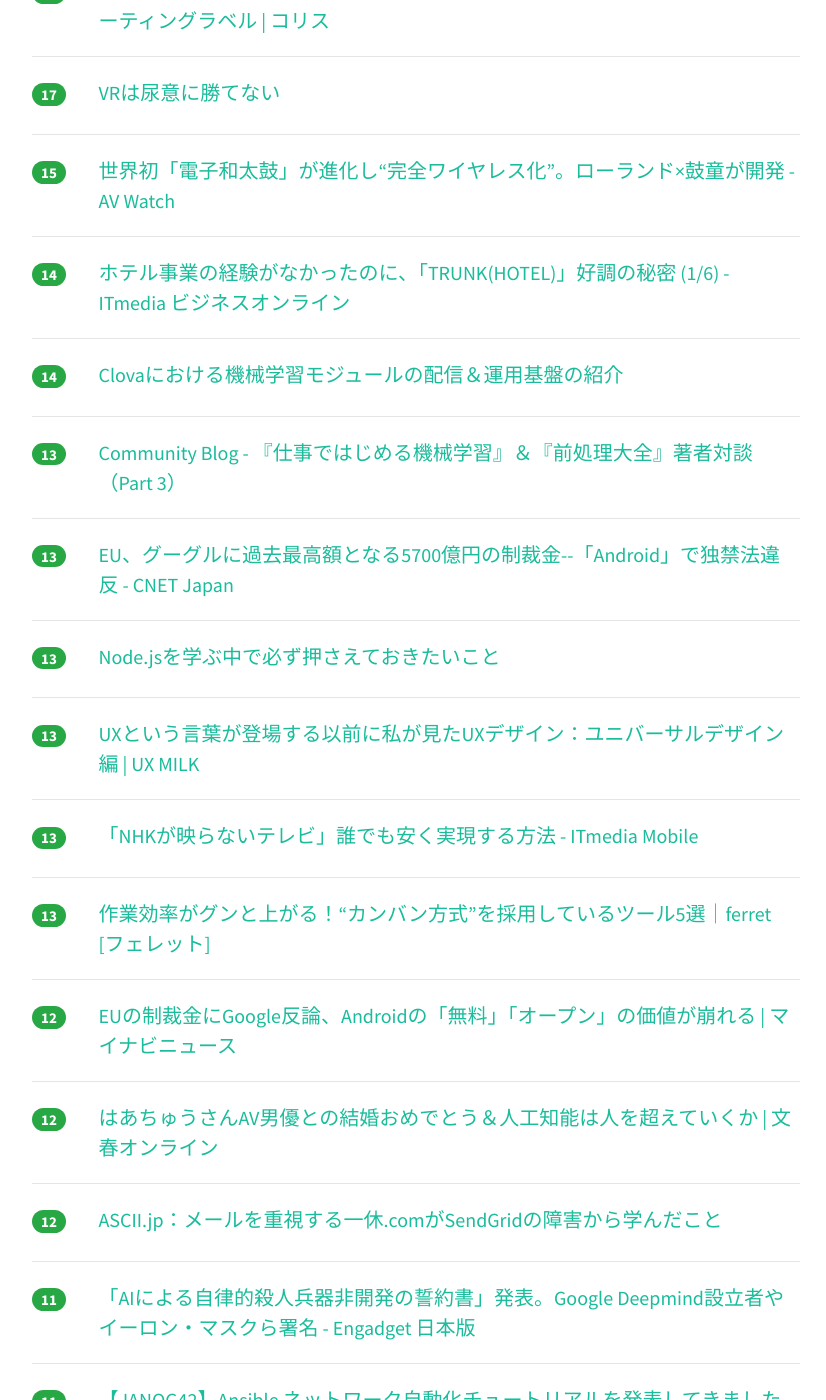
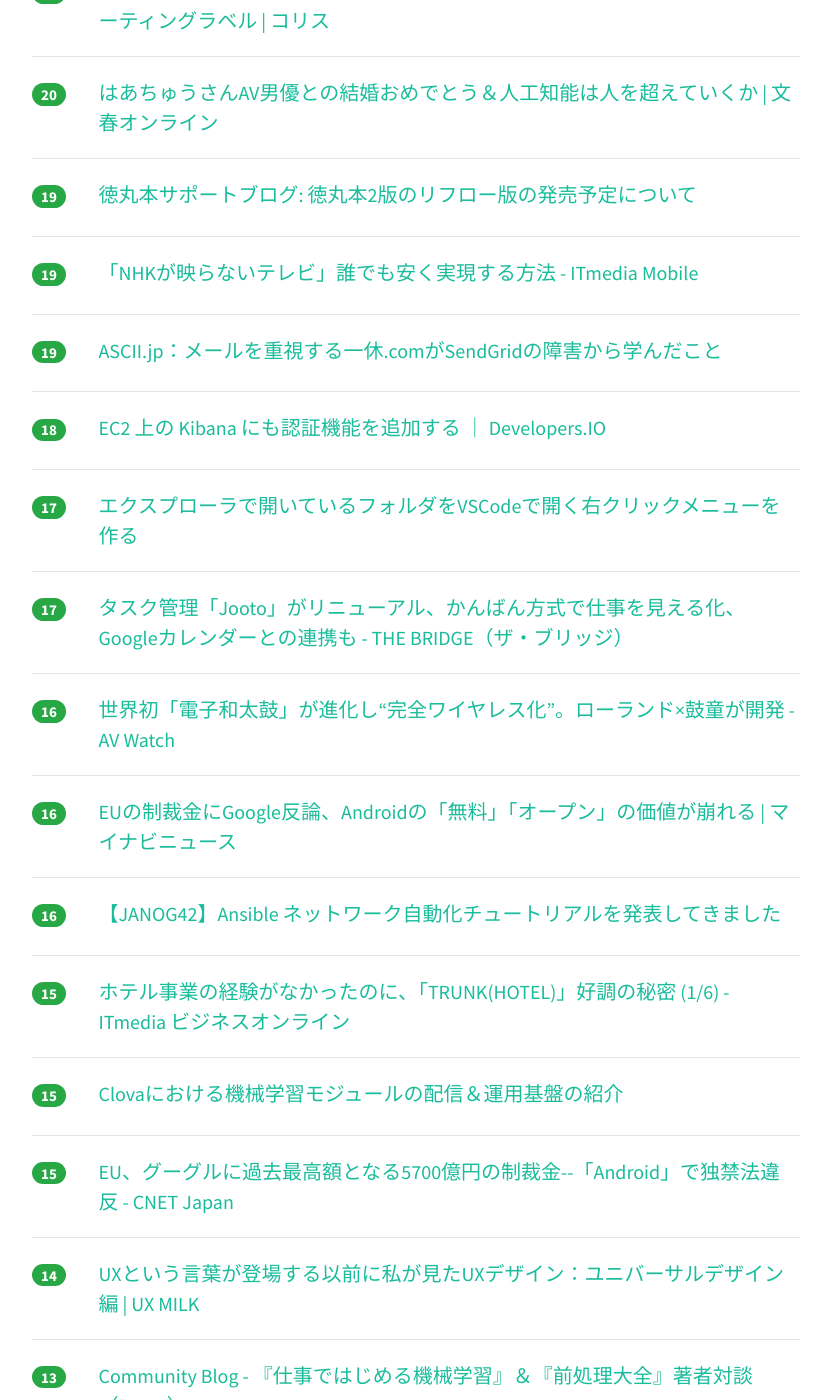
Before and after one commit to yatta47/hatena-matome-site, a Jekyll site: the page built from _posts/2018-07-19-hatena.md, in a window 1280 px wide and 1400 px high, scrolled down 2451 px. Shown: the whole window, without its empty margins (224-1050 px from the left). Built offline with Jekyll 4.4.1, drawn with Linux system fonts in a browser that asks for light colours; nearby versions of some CDN libraries; some of the changed text lies outside the part shown.

Commit message:
Updated 2018-07-19

```diff
--- a/_posts/2018-07-19-hatena.md
+++ b/_posts/2018-07-19-hatena.md
@@ -1,23 +1,23 @@
 ---
 layout: post
 title:  "2018-07-19 はてぶIT"
-date:   2018-07-19 13:02:25
+date:   2018-07-19 14:02:20
 tags: [it-hotentry]
 ---
-61 件のデータあり
+66 件のデータあり
 
 <hr><div class="row">
-<div class="col-1"><span class="badge badge-pill badge-success h2">292</span></div>
+<div class="col-1"><span class="badge badge-pill badge-success h2">315</span></div>
 <div class="col-11"><a href='https://news.mynavi.jp/article/20180718-665930/' target='_blank'>Linuxネットワークコマンド新旧まとめ | マイナビニュース</a></div>
 </div>
 <hr>
 <div class="row">
-<div class="col-1"><span class="badge badge-pill badge-success h2">201</span></div>
+<div class="col-1"><span class="badge badge-pill badge-success h2">264</span></div>
 <div class="col-11"><a href='http://blog.livedoor.jp/itsoku/archives/53829029.html' target='_blank'>【悲報】本田圭佑さん、W杯後にプログラミング猛勉強。タイピングからHTML、今はRuby : IT速報</a></div>
 </div>
 <hr>
 <div class="row">
-<div class="col-1"><span class="badge badge-pill badge-success h2">156</span></div>
+<div class="col-1"><span class="badge badge-pill badge-success h2">167</span></div>
 <div class="col-11"><a href='https://www.publickey1.jp/blog/18/aivisual_studio_intellicode.html' target='_blank'>コーディングをAIが支援してくれる「Visual Studio IntelliCode」がアップデート。既存コードからコーディング規約を推測し、適切な設定ファイルを生成 － Publickey</a></div>
 </div>
 <hr>
@@ -27,53 +27,63 @@ tags: [it-hotentry]
 </div>
 <hr>
 <div class="row">
-<div class="col-1"><span class="badge badge-pill badge-success h2">89</span></div>
+<div class="col-1"><span class="badge badge-pill badge-success h2">126</span></div>
 <div class="col-11"><a href='https://webtan.impress.co.jp/e/2018/07/19/29325' target='_blank'>ぐるなび伊東氏が明かすオウンドメディア立ち上げの極意――新米担当者に贈る“タスクリスト”付き | Web担当者Forum</a></div>
 </div>
 <hr>
 <div class="row">
-<div class="col-1"><span class="badge badge-pill badge-success h2">69</span></div>
+<div class="col-1"><span class="badge badge-pill badge-success h2">91</span></div>
 <div class="col-11"><a href='http://blog.serverworks.co.jp/tech/2018/07/18/aws_blue_green_deployments/' target='_blank'>AWSのホワイトペーパーから学ぶブルーグリーンデプロイメント – サーバーワークスエンジニアブログ</a></div>
 </div>
 <hr>
 <div class="row">
-<div class="col-1"><span class="badge badge-pill badge-success h2">56</span></div>
+<div class="col-1"><span class="badge badge-pill badge-success h2">80</span></div>
+<div class="col-11"><a href='https://forest.watch.impress.co.jp/docs/news/1133620.html' target='_blank'>「Delphi」「C++Builder」のフル機能を無償で ～“Community Edition”が発表、 - 窓の杜</a></div>
+</div>
+<hr>
+<div class="row">
+<div class="col-1"><span class="badge badge-pill badge-success h2">78</span></div>
 <div class="col-11"><a href='https://tech.leverages.jp/entry/2018/07/18/120000' target='_blank'>インフラ経験0の新卒エンジニアがインフラエンジニアになるまで - Leverages Tech Blog</a></div>
 </div>
 <hr>
 <div class="row">
-<div class="col-1"><span class="badge badge-pill badge-success h2">46</span></div>
+<div class="col-1"><span class="badge badge-pill badge-success h2">77</span></div>
 <div class="col-11"><a href='https://geek-out.jp/column/entry/2018/07/19/110000' target='_blank'>低レイヤーの学び方 ── システムソフトウェアの世界は「今すぐ役に立つものが全て」ではない - GeekOut</a></div>
 </div>
 <hr>
 <div class="row">
-<div class="col-1"><span class="badge badge-pill badge-success h2">43</span></div>
+<div class="col-1"><span class="badge badge-pill badge-success h2">61</span></div>
+<div class="col-11"><a href='https://www3.nhk.or.jp/lnews/yamagata/20180717/6020001141.html' target='_blank'>ゲーム機で作曲 小学校で授業｜NHK 山形県のニュース</a></div>
+</div>
+<hr>
+<div class="row">
+<div class="col-1"><span class="badge badge-pill badge-success h2">57</span></div>
 <div class="col-11"><a href='http://twitter.com/madonomori/status/1019696077614665728' target='_blank'>窓の杜さんのツイート: "「Delphi」「C++Builder」のフル機能を無償で ～“Community Edition”が発表、／Windows、macOS、iOS、Android向けのネイティブアプ… https://t.co/i5Nn2ef4Bd… "</a></div>
 </div>
 <hr>
 <div class="row">
-<div class="col-1"><span class="badge badge-pill badge-success h2">40</span></div>
-<div class="col-11"><a href='https://www3.nhk.or.jp/lnews/yamagata/20180717/6020001141.html' target='_blank'>ゲーム機で作曲 小学校で授業｜NHK 山形県のニュース</a></div>
+<div class="col-1"><span class="badge badge-pill badge-success h2">41</span></div>
+<div class="col-11"><a href='https://bfore.hongotechgarage.com/entry/startup_playbook_sam_altman_y_combinator' target='_blank'>スタートアップ プレイブック - BFORE - スタートアップのノウハウ情報</a></div>
+</div>
+<hr>
+<div class="row">
+<div class="col-1"><span class="badge badge-pill badge-success h2">38</span></div>
+<div class="col-11"><a href='https://products.sint.co.jp/aisia/blog/vol1-19' target='_blank'>敵対的生成ネットワーク_GAN (Vol.19)</a></div>
 </div>
 <hr>
 <div class="row">
 <div class="col-1"><span class="badge badge-pill badge-success h2">37</span></div>
-<div class="col-11"><a href='https://products.sint.co.jp/aisia/blog/vol1-19' target='_blank'>敵対的生成ネットワーク_GAN (Vol.19)</a></div>
+<div class="col-11"><a href='https://mieruca-ai.com/ai/easy_deeplearning_algorithm/' target='_blank'>【非エンジニア向け】中学生でもなんとなくわかるDeepLearningのアルゴリズム【入門】 - ミエルカAI</a></div>
 </div>
 <hr>
 <div class="row">
-<div class="col-1"><span class="badge badge-pill badge-success h2">30</span></div>
+<div class="col-1"><span class="badge badge-pill badge-success h2">32</span></div>
 <div class="col-11"><a href='https://www.businessinsider.jp/post-171470' target='_blank'>人工知能は人間から奪うよりも多くの仕事を生み出す —— PwCが予測 | BUSINESS INSIDER JAPAN</a></div>
 </div>
 <hr>
 <div class="row">
-<div class="col-1"><span class="badge badge-pill badge-success h2">30</span></div>
-<div class="col-11"><a href='https://bfore.hongotechgarage.com/entry/startup_playbook_sam_altman_y_combinator' target='_blank'>スタートアップ プレイブック - BFORE - スタートアップのノウハウ情報</a></div>
-</div>
-<hr>
-<div class="row">
 <div class="col-1"><span class="badge badge-pill badge-success h2">29</span></div>
-<div class="col-11"><a href='https://mieruca-ai.com/ai/easy_deeplearning_algorithm/' target='_blank'>【非エンジニア向け】中学生でもなんとなくわかるDeepLearningのアルゴリズム【入門】 - ミエルカAI</a></div>
+<div class="col-11"><a href='https://www.nikkei.com/article/DGXMZO33130010Y8A710C1EA1000/' target='_blank'>グーグル、「無料モデル」曲がり角　抱き合わせの指摘　　：日本経済新聞</a></div>
 </div>
 <hr>
 <div class="row">
@@ -82,13 +92,33 @@ tags: [it-hotentry]
 </div>
 <hr>
 <div class="row">
-<div class="col-1"><span class="badge badge-pill badge-success h2">26</span></div>
-<div class="col-11"><a href='https://www.nikkei.com/article/DGXMZO33130010Y8A710C1EA1000/' target='_blank'>グーグル、「無料モデル」曲がり角　抱き合わせの指摘　　：日本経済新聞</a></div>
+<div class="col-1"><span class="badge badge-pill badge-success h2">25</span></div>
+<div class="col-11"><a href='https://forest.watch.impress.co.jp/docs/news/1133614.html' target='_blank'>Microsoft、「Windows 10」のデルタ更新を終了へ ～エクスプレス更新に一本化 - 窓の杜</a></div>
 </div>
 <hr>
 <div class="row">
-<div class="col-1"><span class="badge badge-pill badge-success h2">22</span></div>
-<div class="col-11"><a href='https://forest.watch.impress.co.jp/docs/news/1133614.html' target='_blank'>Microsoft、「Windows 10」のデルタ更新を終了へ ～エクスプレス更新に一本化 - 窓の杜</a></div>
+<div class="col-1"><span class="badge badge-pill badge-success h2">25</span></div>
+<div class="col-11"><a href='https://techlife.cookpad.com/entry/2018/07/19/100000' target='_blank'>新規決済手段導入に際し、なるべく丁寧にテストケースを作成した話 - クックパッド開発者ブログ</a></div>
+</div>
+<hr>
+<div class="row">
+<div class="col-1"><span class="badge badge-pill badge-success h2">24</span></div>
+<div class="col-11"><a href='http://www.itmedia.co.jp/news/articles/1807/19/news067.html' target='_blank'>成人向け「DMM.R18」名称変更　8月1日から「FANZA」に - ITmedia NEWS</a></div>
+</div>
+<hr>
+<div class="row">
+<div class="col-1"><span class="badge badge-pill badge-success h2">23</span></div>
+<div class="col-11"><a href='https://anond.hatelabo.jp/20180716192338' target='_blank'>VRは尿意に勝てない</a></div>
+</div>
+<hr>
+<div class="row">
+<div class="col-1"><span class="badge badge-pill badge-success h2">20</span></div>
+<div class="col-11"><a href='https://coliss.com/articles/build-websites/operation/css/elastic-input-animation.html' target='_blank'>このCSSアニメーションのアイデアすごい！CSSの疑似クラスで実装するフローティングラベル | コリス</a></div>
+</div>
+<hr>
+<div class="row">
+<div class="col-1"><span class="badge badge-pill badge-success h2">20</span></div>
+<div class="col-11"><a href='http://bunshun.jp/articles/-/8201' target='_blank'>はあちゅうさんAV男優との結婚おめでとう＆人工知能は人を超えていくか | 文春オンライン</a></div>
 </div>
 <hr>
 <div class="row">
@@ -97,13 +127,18 @@ tags: [it-hotentry]
 </div>
 <hr>
 <div class="row">
-<div class="col-1"><span class="badge badge-pill badge-success h2">18</span></div>
-<div class="col-11"><a href='https://dev.classmethod.jp/server-side/elasticsearch/authenticated-kibana-for-ec2/' target='_blank'>EC2 上の Kibana にも認証機能を追加する ｜ Developers.IO</a></div>
+<div class="col-1"><span class="badge badge-pill badge-success h2">19</span></div>
+<div class="col-11"><a href='http://www.itmedia.co.jp/mobile/articles/1807/19/news023.html' target='_blank'>「NHKが映らないテレビ」誰でも安く実現する方法 - ITmedia Mobile</a></div>
+</div>
+<hr>
+<div class="row">
+<div class="col-1"><span class="badge badge-pill badge-success h2">19</span></div>
+<div class="col-11"><a href='http://ascii.jp/elem/000/001/705/1705889/' target='_blank'>ASCII.jp：メールを重視する一休.comがSendGridの障害から学んだこと</a></div>
 </div>
 <hr>
 <div class="row">
 <div class="col-1"><span class="badge badge-pill badge-success h2">18</span></div>
-<div class="col-11"><a href='https://techlife.cookpad.com/entry/2018/07/19/100000' target='_blank'>新規決済手段導入に際し、なるべく丁寧にテストケースを作成した話 - クックパッド開発者ブログ</a></div>
+<div class="col-11"><a href='https://dev.classmethod.jp/server-side/elasticsearch/authenticated-kibana-for-ec2/' target='_blank'>EC2 上の Kibana にも認証機能を追加する ｜ Developers.IO</a></div>
 </div>
 <hr>
 <div class="row">
@@ -113,27 +148,42 @@ tags: [it-hotentry]
 <hr>
 <div class="row">
 <div class="col-1"><span class="badge badge-pill badge-success h2">17</span></div>
-<div class="col-11"><a href='https://coliss.com/articles/build-websites/operation/css/elastic-input-animation.html' target='_blank'>このCSSアニメーションのアイデアすごい！CSSの疑似クラスで実装するフローティングラベル | コリス</a></div>
+<div class="col-11"><a href='http://thebridge.jp/2018/07/jooto-renewal' target='_blank'>タスク管理「Jooto」がリニューアル、かんばん方式で仕事を見える化、Googleカレンダーとの連携も - THE BRIDGE（ザ・ブリッジ）</a></div>
 </div>
 <hr>
 <div class="row">
-<div class="col-1"><span class="badge badge-pill badge-success h2">17</span></div>
-<div class="col-11"><a href='https://anond.hatelabo.jp/20180716192338' target='_blank'>VRは尿意に勝てない</a></div>
+<div class="col-1"><span class="badge badge-pill badge-success h2">16</span></div>
+<div class="col-11"><a href='https://av.watch.impress.co.jp/docs/news/1133563.html' target='_blank'>世界初「電子和太鼓」が進化し“完全ワイヤレス化”。ローランド×鼓童が開発 - AV Watch</a></div>
+</div>
+<hr>
+<div class="row">
+<div class="col-1"><span class="badge badge-pill badge-success h2">16</span></div>
+<div class="col-11"><a href='https://news.mynavi.jp/article/20180719-666423/' target='_blank'>EUの制裁金にGoogle反論、Androidの「無料」「オープン」の価値が崩れる | マイナビニュース</a></div>
+</div>
+<hr>
+<div class="row">
+<div class="col-1"><span class="badge badge-pill badge-success h2">16</span></div>
+<div class="col-11"><a href='https://tekunabe.hatenablog.jp/entry/2018/07/18/janog42_ansible' target='_blank'>【JANOG42】Ansible ネットワーク自動化チュートリアルを発表してきました</a></div>
 </div>
 <hr>
 <div class="row">
 <div class="col-1"><span class="badge badge-pill badge-success h2">15</span></div>
-<div class="col-11"><a href='https://av.watch.impress.co.jp/docs/news/1133563.html' target='_blank'>世界初「電子和太鼓」が進化し“完全ワイヤレス化”。ローランド×鼓童が開発 - AV Watch</a></div>
+<div class="col-11"><a href='http://www.itmedia.co.jp/business/articles/1807/18/news021.html' target='_blank'>ホテル事業の経験がなかったのに、「TRUNK(HOTEL)」好調の秘密 (1/6) - ITmedia ビジネスオンライン</a></div>
+</div>
+<hr>
+<div class="row">
+<div class="col-1"><span class="badge badge-pill badge-success h2">15</span></div>
+<div class="col-11"><a href='https://www.slideshare.net/linecorp/clova-106423895' target='_blank'>Clovaにおける機械学習モジュールの配信＆運用基盤の紹介</a></div>
+</div>
+<hr>
+<div class="row">
+<div class="col-1"><span class="badge badge-pill badge-success h2">15</span></div>
+<div class="col-11"><a href='https://japan.cnet.com/article/35122681/' target='_blank'>EU、グーグルに過去最高額となる5700億円の制裁金--「Android」で独禁法違反 - CNET Japan</a></div>
 </div>
 <hr>
 <div class="row">
 <div class="col-1"><span class="badge badge-pill badge-success h2">14</span></div>
-<div class="col-11"><a href='http://www.itmedia.co.jp/business/articles/1807/18/news021.html' target='_blank'>ホテル事業の経験がなかったのに、「TRUNK(HOTEL)」好調の秘密 (1/6) - ITmedia ビジネスオンライン</a></div>
-</div>
-<hr>
-<div class="row">
-<div class="col-1"><span class="badge badge-pill badge-success h2">14</span></div>
-<div class="col-11"><a href='https://www.slideshare.net/linecorp/clova-106423895' target='_blank'>Clovaにおける機械学習モジュールの配信＆運用基盤の紹介</a></div>
+<div class="col-11"><a href='https://uxmilk.jp/73516' target='_blank'>UXという言葉が登場する以前に私が見たUXデザイン：ユニバーサルデザイン編 | UX MILK</a></div>
 </div>
 <hr>
 <div class="row">
@@ -143,22 +193,7 @@ tags: [it-hotentry]
 <hr>
 <div class="row">
 <div class="col-1"><span class="badge badge-pill badge-success h2">13</span></div>
-<div class="col-11"><a href='https://japan.cnet.com/article/35122681/' target='_blank'>EU、グーグルに過去最高額となる5700億円の制裁金--「Android」で独禁法違反 - CNET Japan</a></div>
-</div>
-<hr>
-<div class="row">
-<div class="col-1"><span class="badge badge-pill badge-success h2">13</span></div>
 <div class="col-11"><a href='https://qiita.com/i-tanaka730/items/79e8e2c3ceb2bde51436' target='_blank'>Node.jsを学ぶ中で必ず押さえておきたいこと</a></div>
-</div>
-<hr>
-<div class="row">
-<div class="col-1"><span class="badge badge-pill badge-success h2">13</span></div>
-<div class="col-11"><a href='https://uxmilk.jp/73516' target='_blank'>UXという言葉が登場する以前に私が見たUXデザイン：ユニバーサルデザイン編 | UX MILK</a></div>
-</div>
-<hr>
-<div class="row">
-<div class="col-1"><span class="badge badge-pill badge-success h2">13</span></div>
-<div class="col-11"><a href='http://www.itmedia.co.jp/mobile/articles/1807/19/news023.html' target='_blank'>「NHKが映らないテレビ」誰でも安く実現する方法 - ITmedia Mobile</a></div>
 </div>
 <hr>
 <div class="row">
@@ -168,17 +203,12 @@ tags: [it-hotentry]
 <hr>
 <div class="row">
 <div class="col-1"><span class="badge badge-pill badge-success h2">12</span></div>
-<div class="col-11"><a href='https://news.mynavi.jp/article/20180719-666423/' target='_blank'>EUの制裁金にGoogle反論、Androidの「無料」「オープン」の価値が崩れる | マイナビニュース</a></div>
+<div class="col-11"><a href='https://blog.jxck.io/entries/2018-07-18/how-to-logging-monthly-web.html' target='_blank'>Monthly Web の作り方 2018 年版 | blog.jxck.io</a></div>
 </div>
 <hr>
 <div class="row">
-<div class="col-1"><span class="badge badge-pill badge-success h2">12</span></div>
-<div class="col-11"><a href='http://bunshun.jp/articles/-/8201' target='_blank'>はあちゅうさんAV男優との結婚おめでとう＆人工知能は人を超えていくか | 文春オンライン</a></div>
-</div>
-<hr>
-<div class="row">
-<div class="col-1"><span class="badge badge-pill badge-success h2">12</span></div>
-<div class="col-11"><a href='http://ascii.jp/elem/000/001/705/1705889/' target='_blank'>ASCII.jp：メールを重視する一休.comがSendGridの障害から学んだこと</a></div>
+<div class="col-1"><span class="badge badge-pill badge-success h2">11</span></div>
+<div class="col-11"><a href='https://efcl.info/2018/07/18/jxa-typescript-node/' target='_blank'>JXAをTypeScriptでコード補完して書く環境やNode.jsから実行する環境を作った | Web Scratch</a></div>
 </div>
 <hr>
 <div class="row">
@@ -188,7 +218,7 @@ tags: [it-hotentry]
 <hr>
 <div class="row">
 <div class="col-1"><span class="badge badge-pill badge-success h2">11</span></div>
-<div class="col-11"><a href='https://tekunabe.hatenablog.jp/entry/2018/07/18/janog42_ansible' target='_blank'>【JANOG42】Ansible ネットワーク自動化チュートリアルを発表してきました</a></div>
+<div class="col-11"><a href='https://appmarketinglabo.net/lips-marketing/' target='_blank'>マメにリプ返する人は「コアファン率が高い」コスメアプリ「LIPS」100万ダウンロード突破までの成功施策と「最後の賭け」だったYouTuberプロモの裏側 | アプリマーケティング研究所</a></div>
 </div>
 <hr>
 <div class="row">
@@ -228,12 +258,12 @@ tags: [it-hotentry]
 <hr>
 <div class="row">
 <div class="col-1"><span class="badge badge-pill badge-success h2">9</span></div>
-<div class="col-11"><a href='https://efcl.info/2018/07/18/jxa-typescript-node/' target='_blank'>JXAをTypeScriptでコード補完して書く環境やNode.jsから実行する環境を作った | Web Scratch</a></div>
+<div class="col-11"><a href='https://access.redhat.com/articles/ip-command-cheat-sheet' target='_blank'>ip Command Cheat Sheet for Red Hat Enterprise Linux - Red Hat Customer Portal</a></div>
 </div>
 <hr>
 <div class="row">
 <div class="col-1"><span class="badge badge-pill badge-success h2">9</span></div>
-<div class="col-11"><a href='https://access.redhat.com/articles/ip-command-cheat-sheet' target='_blank'>ip Command Cheat Sheet for Red Hat Enterprise Linux - Red Hat Customer Portal</a></div>
+<div class="col-11"><a href='https://www.technologyreview.jp/nl/a-new-report-says-ai-will-replace-as-many-jobs-as-it-kills-but-take-that-with-a-huge-grain-of-salt/' target='_blank'>MIT Tech Review: AIは失業と同じぐらい新たな雇用を生む、PwCが予測</a></div>
 </div>
 <hr>
 <div class="row">
@@ -247,8 +277,28 @@ tags: [it-hotentry]
 </div>
 <hr>
 <div class="row">
+<div class="col-1"><span class="badge badge-pill badge-success h2">8</span></div>
+<div class="col-11"><a href='https://iphone-mania.jp/news-219344/' target='_blank'>Samsung、CMでiPhoneを的外れにディスる - iPhone Mania</a></div>
+</div>
+<hr>
+<div class="row">
+<div class="col-1"><span class="badge badge-pill badge-success h2">8</span></div>
+<div class="col-11"><a href='https://www.nxworld.net/wordpress/wp-delete-post-and-attachment.html' target='_blank'>WordPress：記事の削除と同時に使用されている画像も削除する方法 | NxWorld</a></div>
+</div>
+<hr>
+<div class="row">
+<div class="col-1"><span class="badge badge-pill badge-success h2">8</span></div>
+<div class="col-11"><a href='https://webmaster-ja.googleblog.com/2018/07/an-update-to-referral-source-urls-for.html' target='_blank'>Google ウェブマスター向け公式ブログ: Google 画像検索の参照元 URL の変更について</a></div>
+</div>
+<hr>
+<div class="row">
 <div class="col-1"><span class="badge badge-pill badge-success h2">7</span></div>
 <div class="col-11"><a href='http://d.hatena.ne.jp/nakamura001/20180717/1531822914' target='_blank'>Android の 64bit 対応の apk ファイルの作成方法 - 強火で進め</a></div>
+</div>
+<hr>
+<div class="row">
+<div class="col-1"><span class="badge badge-pill badge-success h2">7</span></div>
+<div class="col-11"><a href='https://gigazine.net/news/20180719-darpa-planning-remake-us-electronics/' target='_blank'>DARPAが考える将来のエレクトロニクス業界とは？ - GIGAZINE</a></div>
 </div>
 <hr>
 <div class="row">
@@ -262,38 +312,13 @@ tags: [it-hotentry]
 </div>
 <hr>
 <div class="row">
-<div class="col-1"><span class="badge badge-pill badge-success h2">7</span></div>
-<div class="col-11"><a href='https://iphone-mania.jp/news-219344/' target='_blank'>Samsung、CMでiPhoneを的外れにディスる - iPhone Mania</a></div>
-</div>
-<hr>
-<div class="row">
-<div class="col-1"><span class="badge badge-pill badge-success h2">7</span></div>
-<div class="col-11"><a href='https://www.nxworld.net/wordpress/wp-delete-post-and-attachment.html' target='_blank'>WordPress：記事の削除と同時に使用されている画像も削除する方法 | NxWorld</a></div>
-</div>
-<hr>
-<div class="row">
-<div class="col-1"><span class="badge badge-pill badge-success h2">7</span></div>
-<div class="col-11"><a href='https://www.technologyreview.jp/nl/a-new-report-says-ai-will-replace-as-many-jobs-as-it-kills-but-take-that-with-a-huge-grain-of-salt/' target='_blank'>MIT Tech Review: AIは失業と同じぐらい新たな雇用を生む、PwCが予測</a></div>
-</div>
-<hr>
-<div class="row">
 <div class="col-1"><span class="badge badge-pill badge-success h2">6</span></div>
 <div class="col-11"><a href='https://smhn.info/201807-google-play-to-recover' target='_blank'>Google Playの課金障害が復旧。 – すまほん!!</a></div>
 </div>
 <hr>
 <div class="row">
 <div class="col-1"><span class="badge badge-pill badge-success h2">6</span></div>
-<div class="col-11"><a href='https://gigazine.net/news/20180719-darpa-planning-remake-us-electronics/' target='_blank'>DARPAが考える将来のエレクトロニクス業界とは？ - GIGAZINE</a></div>
-</div>
-<hr>
-<div class="row">
-<div class="col-1"><span class="badge badge-pill badge-success h2">6</span></div>
-<div class="col-11"><a href='http://thebridge.jp/2018/07/jooto-renewal' target='_blank'>タスク管理「Jooto」がリニューアル、かんばん方式で仕事を見える化、Googleカレンダーとの連携も - THE BRIDGE（ザ・ブリッジ）</a></div>
-</div>
-<hr>
-<div class="row">
-<div class="col-1"><span class="badge badge-pill badge-success h2">6</span></div>
-<div class="col-11"><a href='https://blog.jxck.io/entries/2018-07-18/how-to-logging-monthly-web.html' target='_blank'>Monthly Web の作り方 2018 年版 | blog.jxck.io</a></div>
+<div class="col-11"><a href='https://cloudplatform.googleblog.com/2018/07/now-shipping-ultramem-machine-types-with-up-to-4tb-of-ram.html' target='_blank'>Google Cloud Platform Blog: Now shipping: ultramem machine types with up to 4TB of RAM</a></div>
 </div>
 <hr>
 <div class="row">
@@ -308,6 +333,6 @@ tags: [it-hotentry]
 <hr>
 <div class="row">
 <div class="col-1"><span class="badge badge-pill badge-success h2">5</span></div>
-<div class="col-11"><a href='https://cloudplatform.googleblog.com/2018/07/now-shipping-ultramem-machine-types-with-up-to-4tb-of-ram.html' target='_blank'>Google Cloud Platform Blog: Now shipping: ultramem machine types with up to 4TB of RAM</a></div>
+<div class="col-11"><a href='https://internet.watch.impress.co.jp/docs/news/1133649.html' target='_blank'>偽警告に従って電話すると片言の日本語を話すオペレーター登場、有償ソフトやサポートサービスの購入を強要 - INTERNET Watch</a></div>
 </div>
 <hr>
```
